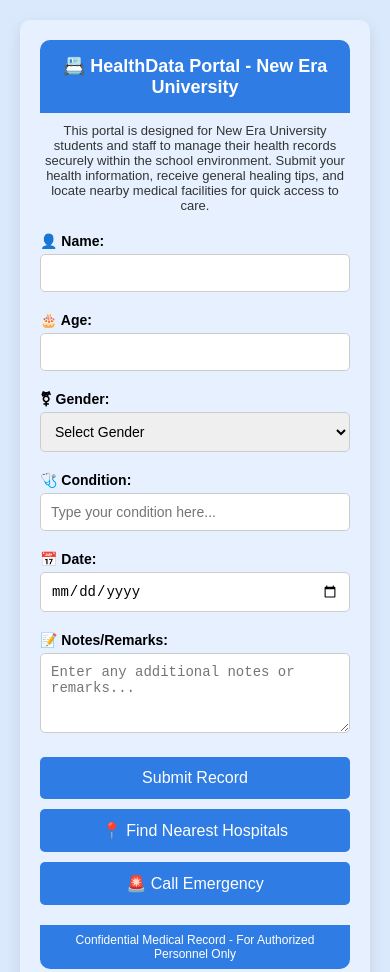
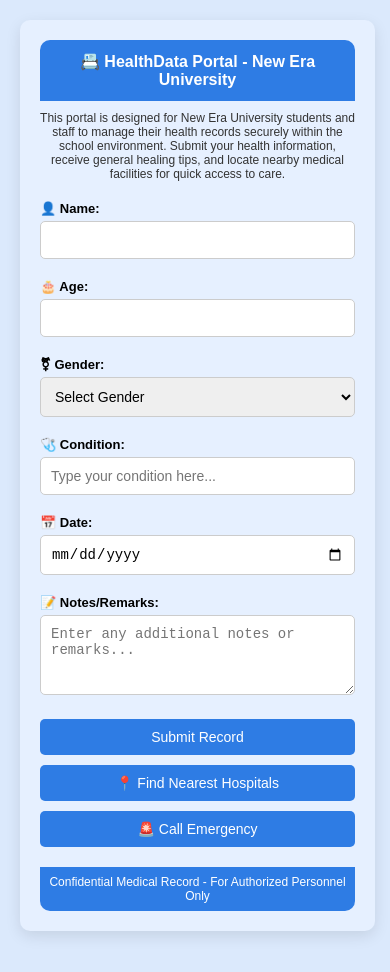
Before and after one commit to Kiyoshein/New-Era-University-Health-Data-Portal, a plain HTML site: page index.html in a window 390 px wide. Shown: the top 972 px of the page. After the commit the page ends 951 px from the top, so only its background shows below. Drawn offline with Linux system fonts and the light colour scheme.

Commit message:
index.html

```diff
--- a/index.html
+++ b/index.html
@@ -3,6 +3,8 @@
 <head>
 <meta charset="UTF-8">
 <title>HealthData Portal - New Era University</title>
+<!-- MOBILE-FRIENDLY META TAG -->
+<meta name="viewport" content="width=device-width, initial-scale=1.0">
 <style>
     body {
         font-family: Arial, sans-serif;
@@ -13,6 +15,7 @@
 
     .container {
         max-width: 600px;
+        width: 90%; /* Flexible width for mobile */
         margin: auto;
         background: #e6f0ff;
         padding: 20px;
@@ -99,6 +102,32 @@
 
     select {
         cursor: pointer;
+    }
+
+    img {
+        max-width: 100%; /* Ensures images scale on mobile */
+        height: auto;
+    }
+
+    /* MEDIA QUERY FOR SMALL SCREENS */
+    @media (max-width: 600px) {
+        .header {
+            font-size: 16px;
+            padding: 12px 15px;
+        }
+        .subheader {
+            font-size: 12px;
+        }
+        label {
+            font-size: 13px;
+        }
+        button {
+            font-size: 14px;
+            padding: 10px;
+        }
+        .tips-box {
+            font-size: 13px;
+        }
     }
 </style>
 </head>
```
